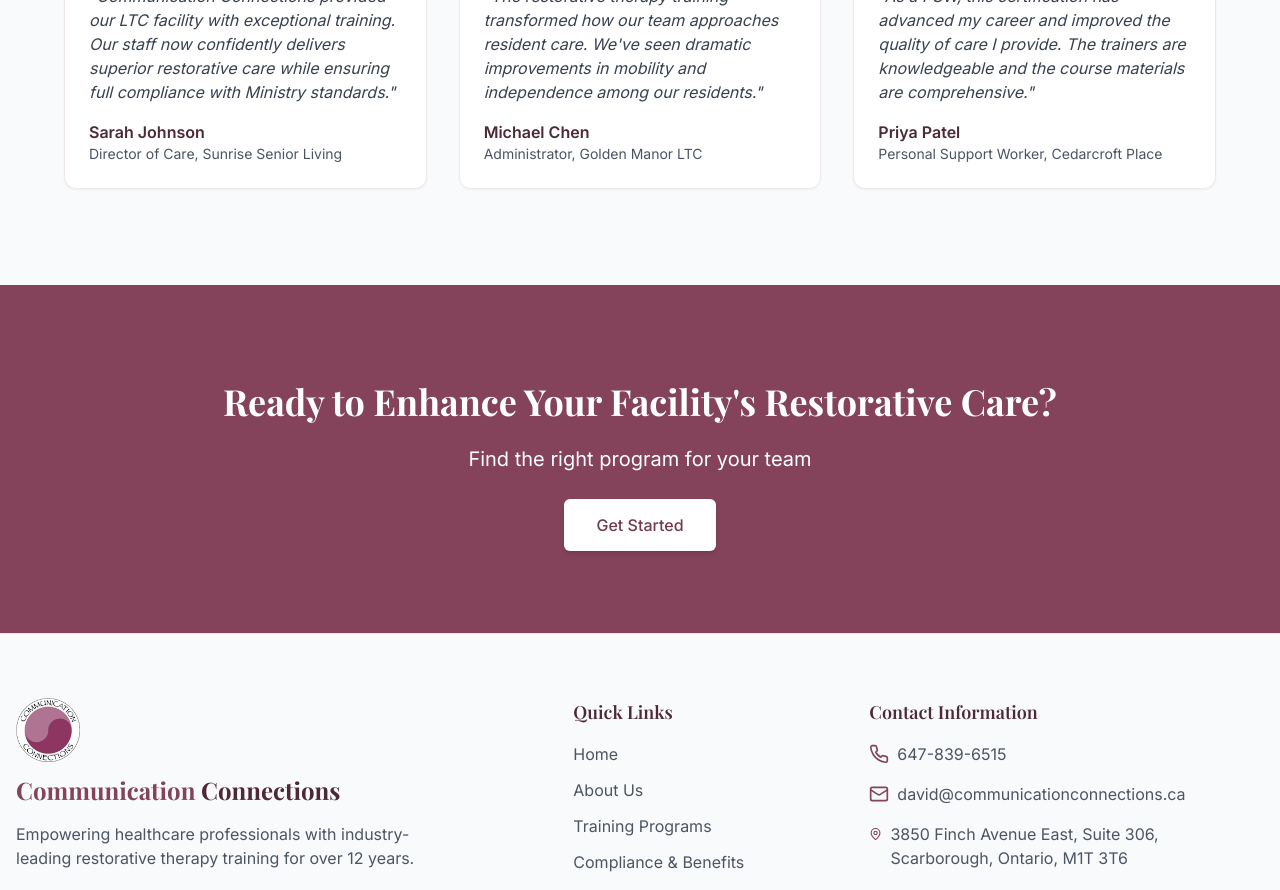
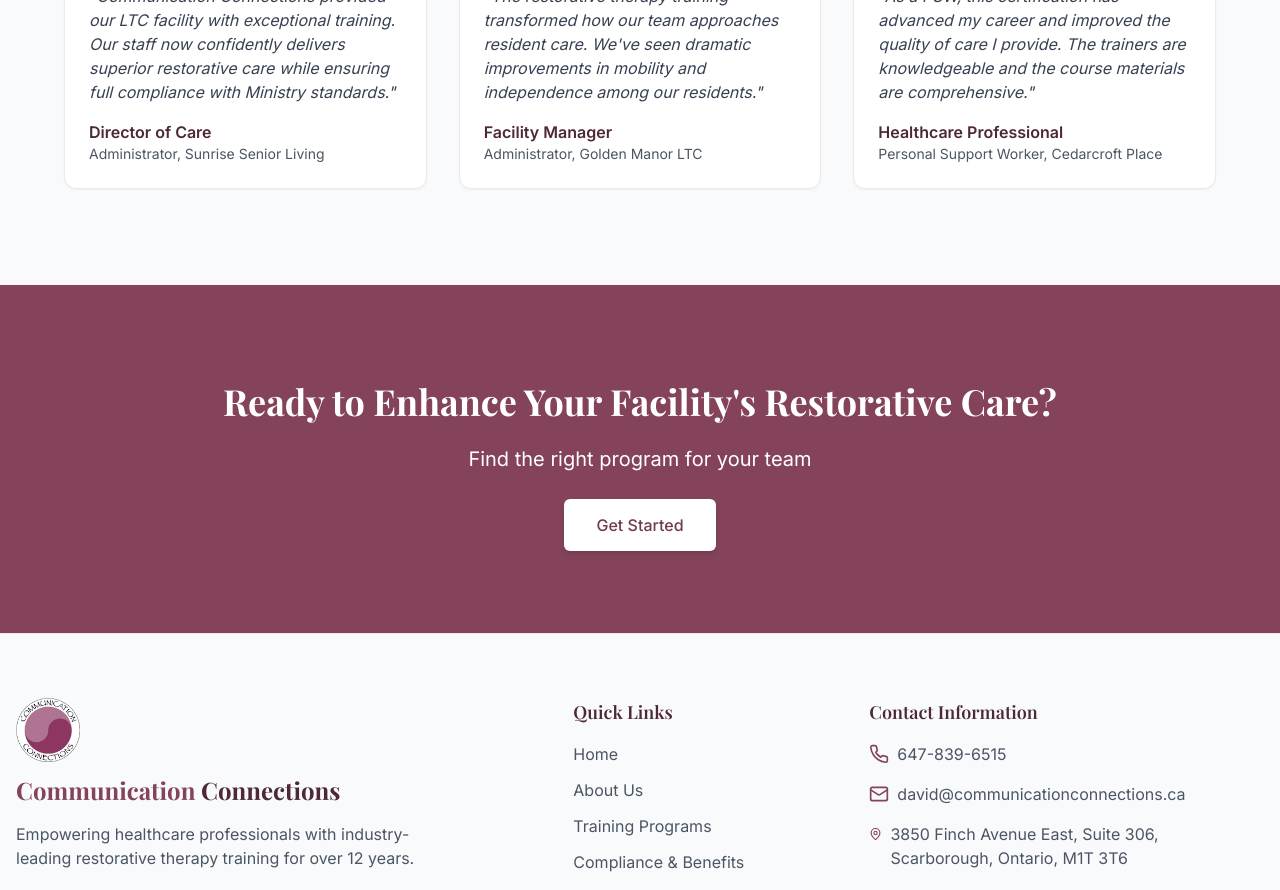
Before and after one commit to daverdee/communication-connections, a React (Vite) app: page / in a window 1280 px wide. Shown: the part 3720-4610 px from the top of the page. Built offline with nearby package versions, Linux system fonts and the light colour scheme.

Commit message:
Update homepage testimonials
Anonymized names in homepage testimonials while preserving location names.

```diff
--- a/src/pages/Index.tsx
+++ b/src/pages/Index.tsx
@@ -12,21 +12,21 @@ import CtaSection from "@/components/home/CtaSection";
 const testimonials = [
   {
     quote: "Communication Connections provided our LTC facility with exceptional training. Our staff now confidently delivers superior restorative care while ensuring full compliance with Ministry standards.",
-    author: "Sarah Johnson",
-    position: "Director of Care",
+    author: "Director of Care",
+    position: "Administrator",
     organization: "Sunrise Senior Living",
     rating: 5
   },
   {
     quote: "The restorative therapy training transformed how our team approaches resident care. We've seen dramatic improvements in mobility and independence among our residents.",
-    author: "Michael Chen",
+    author: "Facility Manager",
     position: "Administrator",
     organization: "Golden Manor LTC",
     rating: 5
   },
   {
     quote: "As a PSW, this certification has advanced my career and improved the quality of care I provide. The trainers are knowledgeable and the course materials are comprehensive.",
-    author: "Priya Patel",
+    author: "Healthcare Professional",
     position: "Personal Support Worker",
     organization: "Cedarcroft Place",
     rating: 5
```
